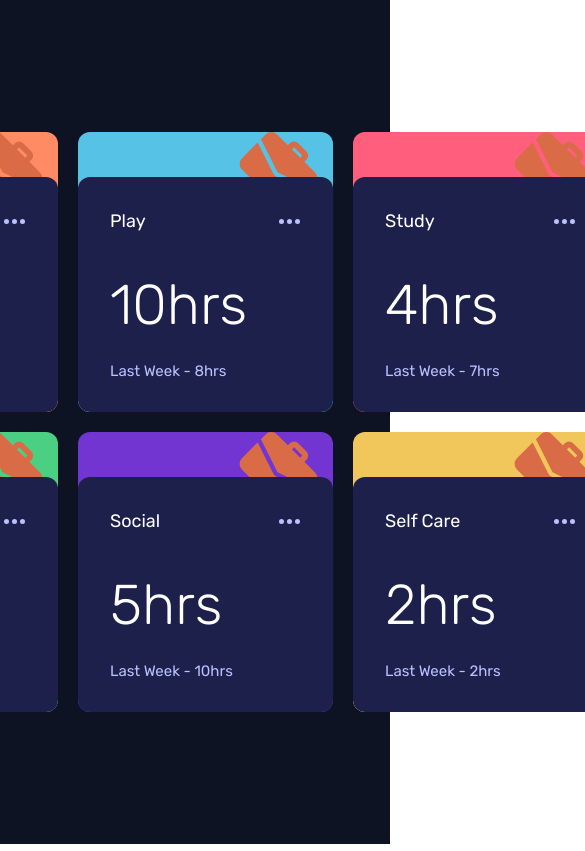
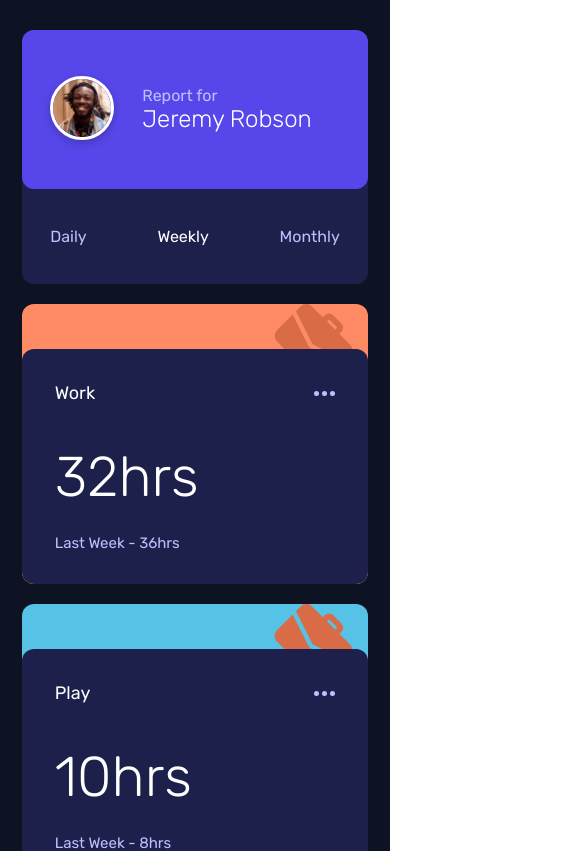
Before and after one commit to KingJosephI/time-tracking-dashboard, a React (Create React App) app: page / in a window 390 px wide. Shown: the top 851 px of the page, 585 px wide, since content can reach past the window. Built offline with nearby package versions, Linux system fonts and the light colour scheme.

Commit message:
style: add mobile style to and for the ProfileComponent

```diff
--- a/src/components/ProfileComponent/ProfileComponent.jsx
+++ b/src/components/ProfileComponent/ProfileComponent.jsx
@@ -12,14 +12,13 @@ const ProfileComponent = () => {
         <div className="profile__info">
           <span>Report for</span>
           <h1 className="profile__name">
-            Jeremy
-            <br />
-            Robson
+            <div className="profile__firstName">Jeremy </div>
+            <div>Robson</div>
           </h1>
         </div>
       </div>
-      <div className="profile__periodicity">
-        <ul>
+      <div>
+        <ul className="profile__periodicity">
           <li>Daily</li>
           <li className="selected">Weekly</li>
           <li>Monthly</li>
--- a/src/components/ProfileComponent/ProfileComponent.scss
+++ b/src/components/ProfileComponent/ProfileComponent.scss
@@ -37,10 +37,7 @@
 
   &__periodicity{
     padding: 28px;
-
-    ul{
-      list-style: none;
-    }
+    list-style: none;
 
     li {
       padding: 10px 0;
@@ -57,3 +54,35 @@
     }
   }
 }
+
+
+@media screen and (max-width: 765px) {
+
+  .profile {
+
+    &__details{
+      display: flex;
+      align-items: center;
+      justify-content: space-between;
+    }
+
+    &__info{
+      padding: 28px;
+    }
+
+    &__image {
+      width: 64px !important;
+    }
+
+    &__name {
+      font-size: 24px;
+      display: flex;
+      gap: 5px;
+    }
+
+    &__periodicity{
+      display: flex;
+      justify-content: space-between;
+    }
+  }
+}
--- a/src/components/TimeTrackingComponent/TimeTrackingComponent.scss
+++ b/src/components/TimeTrackingComponent/TimeTrackingComponent.scss
@@ -3,3 +3,12 @@
   grid-template-columns: repeat(4, 1fr);
   gap: 20px
 }
+
+
+@media screen and (max-width: 765px) {
+  .card-list{
+    display: grid;
+    grid-template-columns: 1fr;
+    padding: 30px 0;
+  }
+}
```
